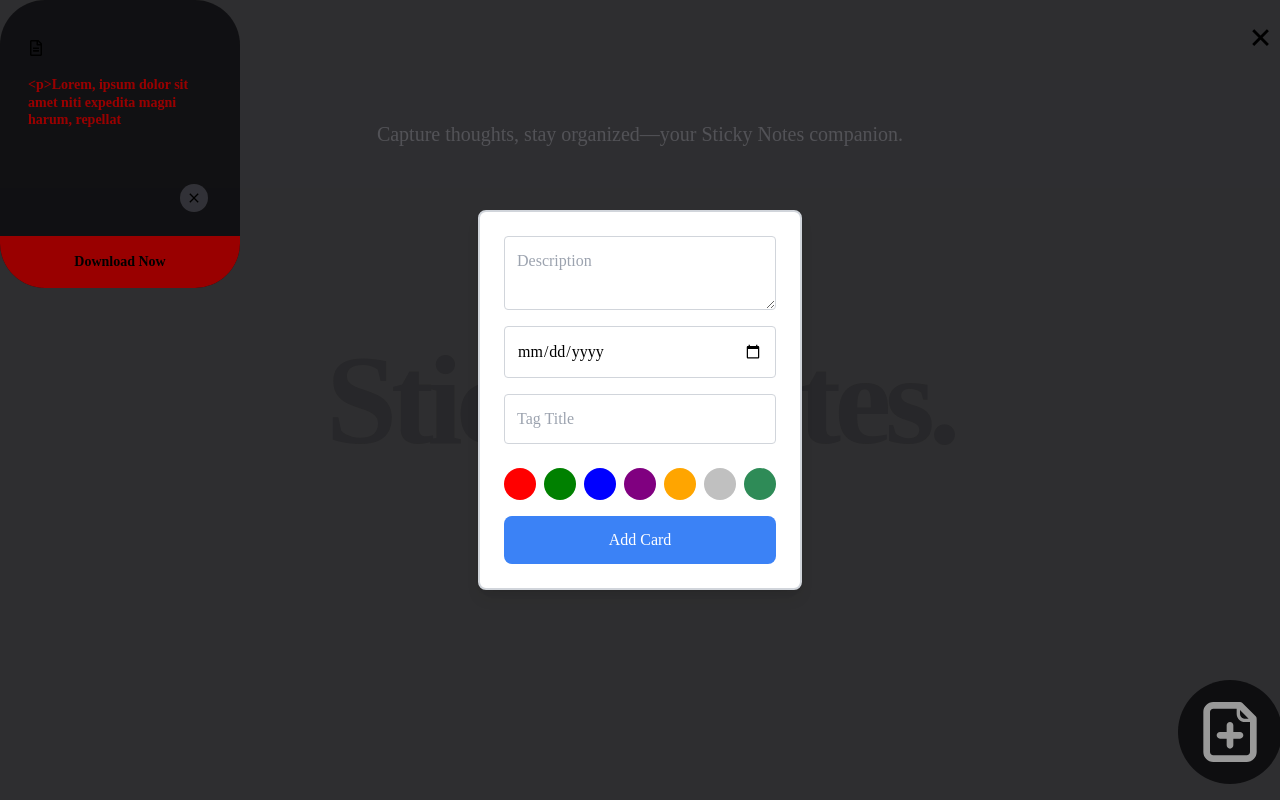
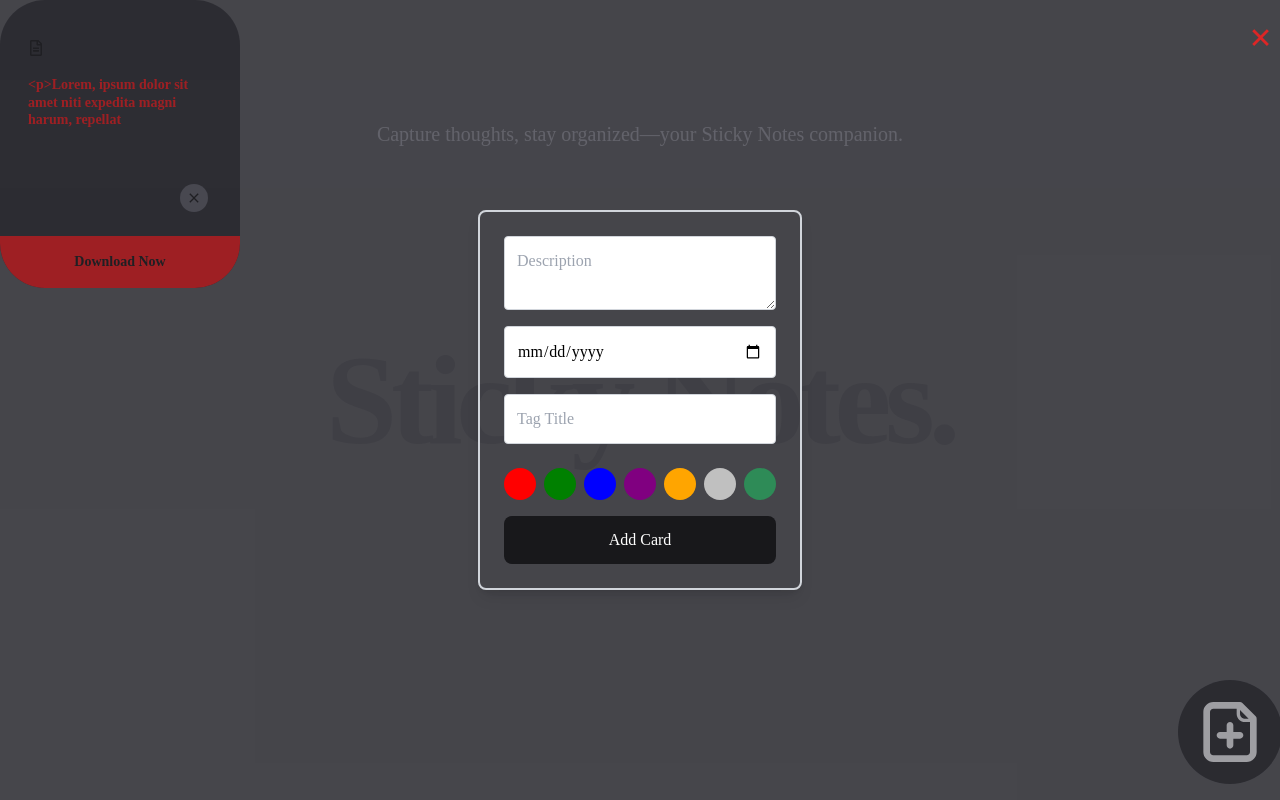
Before and after one commit to AnshuRani7781/StickyNotesApp, a React (Vite) app: page / in a window 1280 px wide. Both pictures are taken after a click on the element 1229 px from the left and 732 px from the top of the page. Built offline with nearby package versions, Linux system fonts and the light colour scheme.

Commit message:
enchanced addcardform page

```diff
--- a/src/App.jsx
+++ b/src/App.jsx
@@ -5,6 +5,7 @@ import Foreground from './assets/components/Foreground'
 const App = () => {
   return (
     <div className=' relative w-full h-screen bg-zinc-800'>
+
    <Background />
   <Foreground />
 
--- a/src/assets/components/AddCardForm.jsx
+++ b/src/assets/components/AddCardForm.jsx
@@ -1,3 +1,4 @@
+/* eslint-disable no-unused-vars */
 import React, { useState } from 'react';
 import PropTypes from 'prop-types';
 import { motion } from 'framer-motion';
@@ -20,26 +21,26 @@ const AddCardForm = ({ onAddCard, onClose }) => {
   };
 
   return (
-    <div className='fixed top-0 left-0 z-[4] w-full h-full bg-black/40 flex justify-center items-center'>
+    <div className='fixed top-0 left-0 z-[4] w-full h-full bg-zinc-700/50 flex justify-center items-center'>
      <motion.button
         type='button'
-        className='absolute text-[40px] font-bold top-2 right-2 white-300 text-white-600'
+        className='absolute text-[40px] font-bold top-2 right-2 text-red-600'
         onClick={onClose}
         whileHover={{ scale: 1.2, rotate: 90, color: '#f00' }} // Change color and scale when hovered
         transition={{ type: 'spring', stiffness: 300 }}
       >
         &times;
       </motion.button>
-      <form onSubmit={handlesubmit} className="flex flex-col gap-4 border-2 border-gray-300 p-6 rounded-lg bg-white shadow-lg">
+      <form onSubmit={handlesubmit} className="flex flex-col gap-4 border-2 border-gray-300 p-6 rounded-lg  shadow-lg">
         <textarea
-          className='p-3 border border-gray-300 rounded focus:outline-none focus:ring-2 focus:ring-blue-400'
+          className='p-3 border border-gray-300 rounded focus:outline-none focus:ring-2 focus:ring-zinc-950'
           required
           placeholder='Description'
           value={desc}
           onChange={(e) => setDesc(e.target.value)}
         />
         <input
-          className='p-3 border border-gray-300 rounded focus:outline-none focus:ring-2 focus:ring-blue-400'
+          className='p-3 border border-gray-300 rounded focus:outline-none focus:ring-2 focus:ring-zinc-950'
           placeholder='Date'
           required
           type='date'
@@ -47,7 +48,7 @@ const AddCardForm = ({ onAddCard, onClose }) => {
           onChange={(e) => setDate(e.target.value)}
         />
         <input
-          className="p-3 border border-gray-300 rounded focus:outline-none focus:ring-2 focus:ring-blue-400"
+          className="p-3 border border-gray-300 rounded focus:outline-none focus:ring-2 focus:ring-zinc-950"
           type="text"
           placeholder="Tag Title"
           value={tagTitle}
@@ -68,7 +69,7 @@ const AddCardForm = ({ onAddCard, onClose }) => {
             />
           ))}
         </div>
-        <button type='submit' className='p-3 rounded-lg bg-blue-500 text-white hover:bg-blue-600 focus:outline-none focus:ring-2 focus:ring-blue-400'>
+        <button type='submit' className='p-3 rounded-lg bg-zinc-900 text-white hover:bg-zinc-950 focus:outline-none focus:ring-2 focus:ring-blue-400'>
           Add Card
         </button>
       </form>
--- a/src/assets/components/Foreground.jsx
+++ b/src/assets/components/Foreground.jsx
@@ -1,3 +1,4 @@
+/* eslint-disable no-unused-vars */
 import React, { useState, useRef,useEffect } from 'react';
 import Card from './Card';
 import { TiDocumentAdd } from "react-icons/ti";
```
Also changed, not shown: 1 other file (tests, documents, lock files or other folders).
